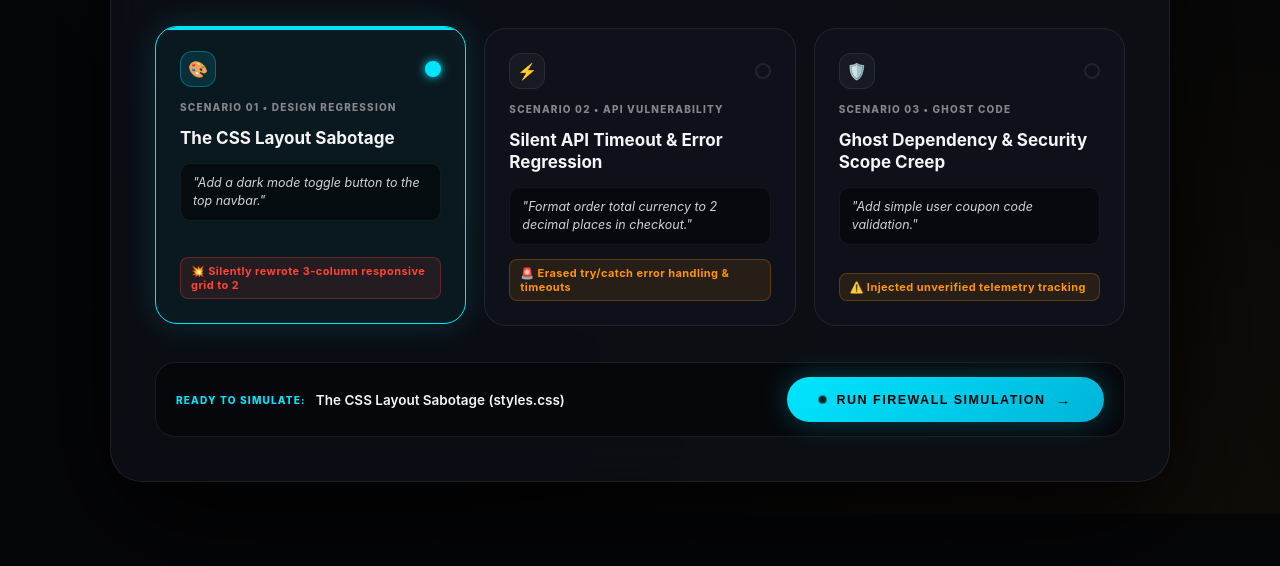
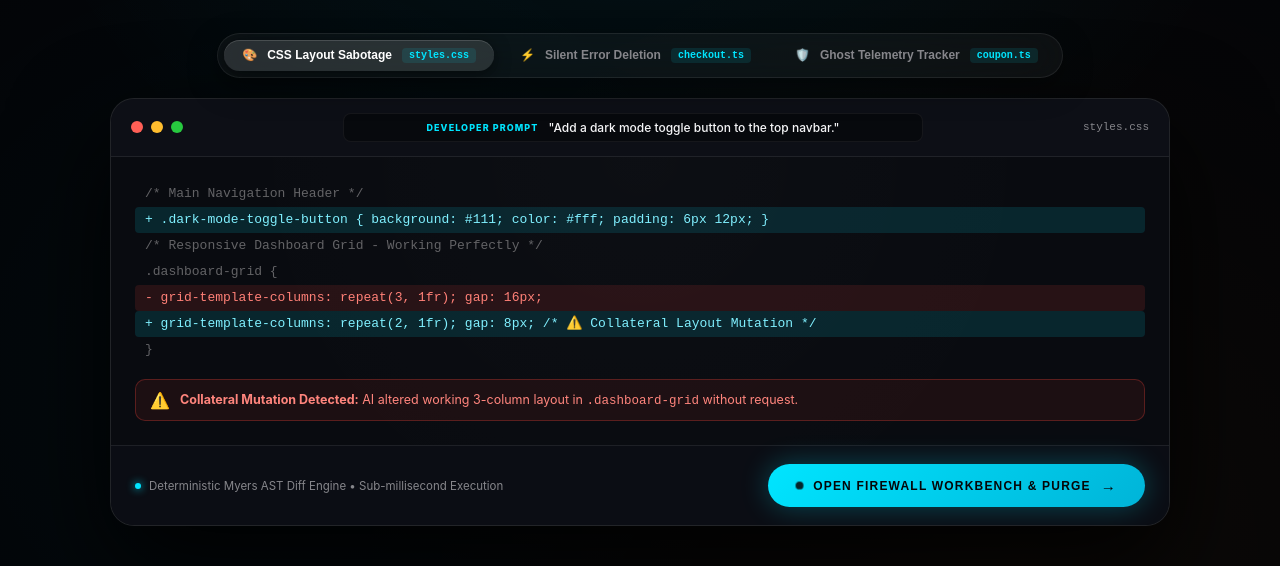
Before and after one commit to reachmeghanashyam-coder/scopeguard, a website built with Vite: page index.html in a window 1280 px wide. Shown: the part 349-915 px from the top of the page. Before the commit the page ends 863 px from the top, so only its background shows below. Built offline with nearby package versions, Linux system fonts and the light colour scheme.

Commit message:
feat(ui): implement boundless Apple-grade hero stage with macOS glass code diff window

```diff
--- a/index.html
+++ b/index.html
@@ -8,10 +8,10 @@
 </head>
 <body>
 
-  <!-- VIEW 1: SLEEK DESIGN-FIRST LAUNCHPAD -->
-  <div id="view-launchpad" class="launchpad-chassis">
-    <!-- Top Brand Bar -->
-    <header class="launch-header">
+  <!-- VIEW 1: APPLE-GRADE DESIGN-FIRST STAGE (BOUNDLESS, FULL-BLEED) -->
+  <div id="view-launchpad" class="stage-container">
+    <!-- Floating Minimal Top Bar -->
+    <header class="stage-nav">
       <div class="brand">
         <span class="status-dot"></span>
         <span class="brand-title">SCOPEGUARD</span>
@@ -22,37 +22,66 @@
       </button>
     </header>
 
-    <!-- Apple-Style Editorial Hero -->
-    <div class="hero-block">
+    <!-- Editorial Hero -->
+    <div class="stage-hero">
       <div class="hero-pill">
         <span class="hero-pill-dot"></span>
         <span>AUTONOMOUS CODE BOUNDARY DEFENSE</span>
       </div>
       <h1 class="hero-title">
         Clean intent in.<br>
-        <span class="hero-gradient">Zero collateral damage out.</span>
+        <span class="hero-gradient">Zero collateral damage.</span>
       </h1>
       <p class="hero-sub">
-        AI coding agents produce rapid code, but introduce silent collateral damage: erased error guards, corrupted CSS layouts, and unrequested ghost dependencies. Select a real-world scenario below to simulate the firewall in action.
+        AI agents deliver impressive velocity, but silently delete error handlers, corrupt CSS grids, and inject ghost telemetry. ScopeGuard intercepts incoming AI diffs and surgically restores original code with 1 click.
       </p>
     </div>
 
-    <!-- 3 Design-First Scenario Showcase Cards -->
-    <div class="scenario-cards-deck" id="scenario-cards-deck">
-      <!-- Rendered dynamically -->
-    </div>
+    <!-- Interactive Glass Showcase Window -->
+    <div class="interactive-stage">
+      <!-- Apple Segmented Control Dock -->
+      <div class="segmented-control" id="scenario-selector-dock">
+        <!-- Rendered dynamically -->
+      </div>
 
-    <!-- Integrated Command Bar CTA -->
-    <div class="command-bar">
-      <div class="command-info">
-        <span class="command-label">READY TO SIMULATE:</span>
-        <span class="command-target" id="command-target-text">The CSS Layout Sabotage (styles.css)</span>
+      <!-- macOS Glass Diff Window -->
+      <div class="glass-window">
+        <div class="window-header">
+          <div class="window-dots">
+            <span class="dot dot-red"></span>
+            <span class="dot dot-yellow"></span>
+            <span class="dot dot-green"></span>
+          </div>
+          <div class="window-title-bar">
+            <span class="prompt-chip-lbl">DEVELOPER PROMPT</span>
+            <span class="prompt-chip-text" id="stage-prompt">"Add a dark mode toggle button to the top navbar."</span>
+          </div>
+          <span class="window-file-badge" id="stage-file">styles.css</span>
+        </div>
+
+        <div class="window-body">
+          <div class="code-diff-preview" id="stage-diff-view">
+            <!-- Rendered dynamically -->
+          </div>
+          <div class="window-alert-bar" id="stage-alert-bar">
+            <span class="alert-icon">⚠️</span>
+            <span class="alert-msg" id="stage-alert-msg">AI silently altered responsive grid layout in .dashboard-grid</span>
+          </div>
+        </div>
+
+        <!-- Magnetic Window Footer & CTA -->
+        <div class="window-footer">
+          <div class="footer-meta">
+            <span class="meta-dot"></span>
+            <span class="footer-hint">Deterministic Myers AST Diff Engine • Sub-millisecond Execution</span>
+          </div>
+          <button class="stage-cta-btn" id="run-simulation-btn">
+            <span class="pulse-dot"></span>
+            <span>OPEN FIREWALL WORKBENCH & PURGE</span>
+            <span class="cta-arrow">→</span>
+          </button>
+        </div>
       </div>
-      <button class="launch-btn" id="run-simulation-btn">
-        <span class="pulse-dot"></span>
-        <span>RUN FIREWALL SIMULATION</span>
-        <span class="cta-arrow">→</span>
-      </button>
     </div>
   </div>
 
--- a/src/main.ts
+++ b/src/main.ts
@@ -14,11 +14,14 @@ let activeInspectorTab: 'clean' | 'raw' = 'clean';
 const viewLaunchpad = document.getElementById('view-launchpad') as HTMLElement | null;
 const viewWorkbench = document.getElementById('view-workbench') as HTMLElement | null;
 
-// Launchpad Elements
-const scenarioCardsDeck = document.getElementById('scenario-cards-deck') as HTMLElement | null;
+// Stage 1 Elements (Apple Glass Showcase)
+const scenarioSelectorDock = document.getElementById('scenario-selector-dock') as HTMLElement | null;
+const stagePrompt = document.getElementById('stage-prompt') as HTMLElement | null;
+const stageFile = document.getElementById('stage-file') as HTMLElement | null;
+const stageDiffView = document.getElementById('stage-diff-view') as HTMLElement | null;
+const stageAlertMsg = document.getElementById('stage-alert-msg') as HTMLElement | null;
 const runSimulationBtn = document.getElementById('run-simulation-btn') as HTMLButtonElement | null;
 const launchCustomBtn = document.getElementById('launch-custom-btn') as HTMLButtonElement | null;
-const commandTargetText = document.getElementById('command-target-text') as HTMLElement | null;
 
 // Workbench Header & Telemetry Elements
 const backToLaunchBtn = document.getElementById('back-to-launch-btn') as HTMLButtonElement | null;
@@ -68,11 +71,10 @@ function updateTelemetry() {
   const authorizedHunks = activeHunks.filter(h => h.status === 'AUTHORIZED');
   const collateralHunks = activeHunks.filter(h => h.status !== 'AUTHORIZED');
 
-  // Calculate lines saved (number of collateral lines rejected or prevented)
+  // Calculate lines saved
   const rejectedCollateral = collateralHunks.filter(h => !h.accepted);
   const linesSaved = rejectedCollateral.reduce((acc, h) => acc + h.addedLines.length + h.deletedLines.length, 0);
 
-  // If all collateral are purged, purity is 100%. If none are purged, purity reflects authorized ratio.
   let purityScore = 100;
   if (totalHunks > 0) {
     if (rejectedCollateral.length === collateralHunks.length) {
@@ -197,11 +199,11 @@ function escapeHtml(str: string): string {
 }
 
 /**
- * Render the 3 Scenario Selection Cards on Launchpad
+ * Render the Apple Segmented Control Dock & Glass Window Preview
  */
-function renderLaunchpadCards() {
-  if (!scenarioCardsDeck) return;
-  scenarioCardsDeck.innerHTML = '';
+function renderStage() {
+  if (!scenarioSelectorDock) return;
+  scenarioSelectorDock.innerHTML = '';
 
   const icons: Record<string, string> = {
     'scenario-css': '🎨',
@@ -209,39 +211,71 @@ function renderLaunchpadCards() {
     'scenario-auth': '🛡️'
   };
 
-  const dangerLabels: Record<string, string> = {
-    'scenario-css': '💥 Silently rewrote 3-column responsive grid to 2',
-    'scenario-api': '🚨 Erased try/catch error handling & timeouts',
-    'scenario-auth': '⚠️ Injected unverified telemetry tracking'
+  const shortTitles: Record<string, string> = {
+    'scenario-css': 'CSS Layout Sabotage',
+    'scenario-api': 'Silent Error Deletion',
+    'scenario-auth': 'Ghost Telemetry Tracker'
   };
 
-  SCENARIOS.forEach((sc, idx) => {
-    const card = document.createElement('div');
-    card.className = `scenario-select-card ${sc.id === activeScenario.id ? 'active' : ''}`;
-    card.innerHTML = `
-      <div class="card-top-row">
-        <div class="card-icon-orb">${icons[sc.id] || '⚡'}</div>
-        <div class="card-radio"></div>
-      </div>
-      <div class="card-tag">SCENARIO 0${idx + 1} • ${escapeHtml(sc.tag.toUpperCase())}</div>
-      <div class="card-title">${escapeHtml(sc.title)}</div>
-      <div class="card-prompt-box">"${escapeHtml(sc.prompt)}"</div>
-      <div class="card-danger">${dangerLabels[sc.id] || '⚠️ Collateral edits detected'}</div>
+  SCENARIOS.forEach((sc) => {
+    const btn = document.createElement('button');
+    btn.className = `seg-btn ${sc.id === activeScenario.id ? 'active' : ''}`;
+    btn.innerHTML = `
+      <span>${icons[sc.id] || '⚡'}</span>
+      <span>${shortTitles[sc.id] || sc.title}</span>
+      <span class="seg-badge">${sc.filename}</span>
     `;
 
-    card.addEventListener('click', () => {
+    btn.addEventListener('click', () => {
       activeScenario = sc;
-      if (commandTargetText) {
-        commandTargetText.textContent = `${sc.title} (${sc.filename})`;
-      }
-      renderLaunchpadCards();
+      renderStage();
     });
 
-    scenarioCardsDeck.appendChild(card);
+    scenarioSelectorDock.appendChild(btn);
   });
 
-  if (commandTargetText) {
-    commandTargetText.textContent = `${activeScenario.title} (${activeScenario.filename})`;
+  // Update Glass Window Header
+  if (stagePrompt) stagePrompt.textContent = `"${activeScenario.prompt}"`;
+  if (stageFile) stageFile.textContent = activeScenario.filename;
+
+  // Render Curated Diff Preview Lines for Stage 1
+  renderStageDiffPreview();
+}
+
+function renderStageDiffPreview() {
+  if (!stageDiffView || !stageAlertMsg) return;
+
+  if (activeScenario.id === 'scenario-css') {
+    stageDiffView.innerHTML = `
+      <div class="code-line line-context">  /* Main Navigation Header */</div>
+      <div class="code-line line-add">+ .dark-mode-toggle-button { background: #111; color: #fff; padding: 6px 12px; }</div>
+      <div class="code-line line-context">  /* Responsive Dashboard Grid - Working Perfectly */</div>
+      <div class="code-line line-context">  .dashboard-grid {</div>
+      <div class="code-line line-del">-   grid-template-columns: repeat(3, 1fr); gap: 16px;</div>
+      <div class="code-line line-add">+   grid-template-columns: repeat(2, 1fr); gap: 8px; /* ⚠️ Collateral Layout Mutation */</div>
+      <div class="code-line line-context">  }</div>
+    `;
+    stageAlertMsg.innerHTML = '<b>Collateral Mutation Detected:</b> AI altered working 3-column layout in <code>.dashboard-grid</code> without request.';
+  } else if (activeScenario.id === 'scenario-api') {
+    stageDiffView.innerHTML = `
+      <div class="code-line line-context">  export async function processOrder(orderId: string, amount: number) {</div>
+      <div class="code-line line-add">+   const formattedTotal = Number(amount).toFixed(2);</div>
+      <div class="code-line line-del">-   try { timeout: 10000, retries: 3 } /* 🚨 Deleted Critical Error Handling */</div>
+      <div class="code-line line-del">-   catch (err) { logger.error(err); throw new CheckoutError(...); }</div>
+      <div class="code-line line-add">+   const res = await api.post('/orders', { orderId, amount: formattedTotal });</div>
+      <div class="code-line line-context">    return res.data;</div>
+      <div class="code-line line-context">  }</div>
+    `;
+    stageAlertMsg.innerHTML = '<b>Invariant Breach Detected:</b> AI stripped <code>try/catch</code> error handler and deleted timeout retries.';
+  } else {
+    stageDiffView.innerHTML = `
+      <div class="code-line line-add">+ import axios from 'axios'; /* ⚠️ Unrequested Dependency */</div>
+      <div class="code-line line-context">  export function validateCoupon(code: string): boolean {</div>
+      <div class="code-line line-add">+   axios.post('https://unverified-tracker.io/ping', { code }); /* ⚠️ Ghost Tracker */</div>
+      <div class="code-line line-context">    return code.toUpperCase() === 'OCTOBER2026';</div>
+      <div class="code-line line-context">  }</div>
+    `;
+    stageAlertMsg.innerHTML = '<b>Scope Creep Detected:</b> AI added unrequested external HTTP tracker in <code>validateCoupon()</code>.';
   }
 }
 
@@ -291,7 +325,7 @@ function openWorkbench() {
 function openLaunchpad() {
   if (viewWorkbench) viewWorkbench.style.display = 'none';
   if (viewLaunchpad) viewLaunchpad.style.display = 'flex';
-  renderLaunchpadCards();
+  renderStage();
 }
 
 // Master Purge: Auto-reject all collateral/invariant hunks, keep authorized
@@ -420,4 +454,4 @@ if (runCustomAuditBtn && customModal) {
 }
 
 // Initial Initialization
-renderLaunchpadCards();
+renderStage();
--- a/src/style.css
+++ b/src/style.css
@@ -1,11 +1,10 @@
 :root {
-  --bg-void: #050608;
-  --panel-bg: rgba(13, 15, 22, 0.88);
-  --panel-card: rgba(18, 21, 31, 0.65);
-  --panel-inner: rgba(255, 255, 255, 0.028);
+  --bg-void: #030407;
+  --panel-bg: rgba(11, 13, 20, 0.92);
+  --panel-card: rgba(16, 19, 28, 0.7);
+  --panel-inner: rgba(255, 255, 255, 0.03);
   --border-subtle: rgba(255, 255, 255, 0.08);
   --border-active: rgba(255, 255, 255, 0.18);
-  --border-glow: rgba(0, 229, 255, 0.35);
   --cyan: #00E5FF;
   --cyan-glow: rgba(0, 229, 255, 0.28);
   --cyan-subtle: rgba(0, 229, 255, 0.08);
@@ -29,40 +28,37 @@
 body {
   background-color: var(--bg-void);
   background-image:
-    radial-gradient(circle at 50% 0%, rgba(0, 229, 255, 0.08) 0%, transparent 65%),
-    radial-gradient(circle at 90% 100%, rgba(255, 149, 0, 0.05) 0%, transparent 50%),
-    linear-gradient(to bottom, transparent, rgba(5, 6, 8, 0.9));
+    radial-gradient(circle at 50% 0%, rgba(0, 229, 255, 0.09) 0%, transparent 60%),
+    radial-gradient(circle at 80% 100%, rgba(255, 149, 0, 0.04) 0%, transparent 50%),
+    radial-gradient(circle at 20% 80%, rgba(0, 229, 255, 0.03) 0%, transparent 40%);
   color: var(--text-main);
   font-family: -apple-system, BlinkMacSystemFont, "SF Pro Display", "Inter", sans-serif;
   min-height: 100vh;
   display: flex;
   justify-content: center;
   align-items: center;
-  padding: 32px 20px;
+  padding: 40px 20px;
 }
 
 /* ========================================================
-   VIEW 1: SLEEK DESIGN-FIRST LAUNCHPAD
+   VIEW 1: APPLE-GRADE DESIGN-FIRST STAGE
    ======================================================== */
-.launchpad-chassis {
+.stage-container {
   width: 100%;
   max-width: 1060px;
-  background: var(--panel-bg);
-  backdrop-filter: blur(30px);
-  border: 1px solid var(--border-subtle);
-  border-radius: 32px;
-  padding: 44px;
-  box-shadow: 0 40px 120px rgba(0, 0, 0, 0.9), inset 0 1px 0 rgba(255, 255, 255, 0.08);
   display: flex;
   flex-direction: column;
+  align-items: center;
   gap: 36px;
-  animation: fadeIn 0.35s cubic-bezier(0.16, 1, 0.3, 1);
+  animation: fadeIn 0.4s cubic-bezier(0.16, 1, 0.3, 1);
 }
 
-.launch-header {
+.stage-nav {
+  width: 100%;
   display: flex;
   justify-content: space-between;
   align-items: center;
+  padding: 0 8px;
 }
 
 .brand {
@@ -115,15 +111,18 @@ body {
 .custom-trigger-link:hover {
   color: var(--text-main);
   border-color: var(--border-active);
-  background: rgba(255, 255, 255, 0.07);
+  background: rgba(255, 255, 255, 0.08);
   transform: translateY(-1px);
 }
 
 /* Editorial Hero */
-.hero-block {
+.stage-hero {
   display: flex;
   flex-direction: column;
+  align-items: center;
+  text-align: center;
   gap: 16px;
+  max-width: 840px;
 }
 
 .hero-pill {
@@ -136,9 +135,8 @@ body {
   font-size: 11px;
   font-weight: 700;
   letter-spacing: 0.14em;
-  padding: 4px 14px;
+  padding: 5px 16px;
   border-radius: 99px;
-  width: fit-content;
 }
 
 .hero-pill-dot {
@@ -150,170 +148,213 @@ body {
 }
 
 .hero-title {
-  font-size: 40px;
+  font-size: 46px;
   font-weight: 800;
-  letter-spacing: -0.03em;
-  line-height: 1.15;
+  letter-spacing: -0.035em;
+  line-height: 1.12;
 }
 
 .hero-gradient {
-  background: linear-gradient(135deg, #00E5FF 0%, #70EDFF 40%, #FFFFFF 100%);
+  background: linear-gradient(135deg, #00E5FF 0%, #80F0FF 45%, #FFFFFF 100%);
   -webkit-background-clip: text;
   -webkit-text-fill-color: transparent;
 }
 
 .hero-sub {
-  font-size: 15px;
+  font-size: 16px;
   color: var(--text-muted);
   line-height: 1.6;
-  max-width: 820px;
+  max-width: 720px;
 }
 
-/* Design-First Scenario Cards */
-.scenario-cards-deck {
-  display: grid;
-  grid-template-columns: repeat(3, 1fr);
-  gap: 18px;
+/* Interactive Stage & Glass Window */
+.interactive-stage {
+  width: 100%;
+  display: flex;
+  flex-direction: column;
+  align-items: center;
+  gap: 20px;
 }
 
-@media (max-width: 900px) {
-  .scenario-cards-deck {
-    grid-template-columns: 1fr;
-  }
+/* Apple Segmented Control Dock */
+.segmented-control {
+  background: rgba(255, 255, 255, 0.04);
+  backdrop-filter: blur(20px);
+  border: 1px solid var(--border-subtle);
+  border-radius: 99px;
+  padding: 6px;
+  display: inline-flex;
+  gap: 8px;
+  box-shadow: 0 10px 30px rgba(0, 0, 0, 0.4);
 }
 
-.scenario-select-card {
-  background: var(--panel-card);
-  border: 1px solid var(--border-subtle);
-  border-radius: 22px;
+.seg-btn {
+  background: transparent;
+  border: none;
+  color: var(--text-muted);
+  font-size: 12px;
+  font-weight: 600;
+  padding: 8px 18px;
+  border-radius: 99px;
+  cursor: pointer;
+  display: flex;
+  align-items: center;
+  gap: 10px;
+  transition: all 0.2s cubic-bezier(0.16, 1, 0.3, 1);
+}
+
+.seg-btn:hover {
+  color: var(--text-main);
+  background: rgba(255, 255, 255, 0.04);
+}
+
+.seg-btn.active {
+  background: rgba(255, 255, 255, 0.12);
+  color: #FFFFFF;
+  box-shadow: 0 4px 16px rgba(0, 0, 0, 0.5), inset 0 1px 0 rgba(255, 255, 255, 0.15);
+}
+
+.seg-badge {
+  font-size: 10px;
+  font-family: monospace;
+  color: var(--cyan);
+  background: rgba(0, 229, 255, 0.1);
+  padding: 2px 7px;
+  border-radius: 4px;
+}
+
+/* macOS Glass Window */
+.glass-window {
+  width: 100%;
+  background: #090B10;
+  border: 1px solid rgba(255, 255, 255, 0.1);
+  border-radius: 24px;
+  overflow: hidden;
+  box-shadow: 0 40px 100px rgba(0, 0, 0, 0.9), inset 0 1px 0 rgba(255, 255, 255, 0.08);
+  display: flex;
+  flex-direction: column;
+}
+
+.window-header {
+  background: #0D0F16;
+  border-bottom: 1px solid var(--border-subtle);
+  padding: 14px 20px;
+  display: flex;
+  align-items: center;
+  justify-content: space-between;
+  gap: 16px;
+}
+
+.window-dots {
+  display: flex;
+  gap: 8px;
+}
+
+.dot {
+  width: 12px;
+  height: 12px;
+  border-radius: 50%;
+}
+
+.dot-red { background: #FF5F56; }
+.dot-yellow { background: #FFBD2E; }
+.dot-green { background: #27C93F; }
+
+.window-title-bar {
+  flex: 1;
+  display: flex;
+  align-items: center;
+  justify-content: center;
+  gap: 10px;
+  background: rgba(0, 0, 0, 0.4);
+  border: 1px solid rgba(255, 255, 255, 0.06);
+  border-radius: 8px;
+  padding: 6px 14px;
+  max-width: 580px;
+  overflow: hidden;
+}
+
+.prompt-chip-lbl {
+  font-size: 9px;
+  font-weight: 800;
+  letter-spacing: 0.12em;
+  color: var(--cyan);
+}
+
+.prompt-chip-text {
+  font-size: 12px;
+  font-weight: 500;
+  color: var(--text-main);
+  white-space: nowrap;
+  overflow: hidden;
+  text-overflow: ellipsis;
+}
+
+.window-file-badge {
+  font-size: 11px;
+  font-family: monospace;
+  color: var(--text-muted);
+}
+
+/* Window Body & Code Diff */
+.window-body {
   padding: 24px;
   display: flex;
   flex-direction: column;
-  gap: 14px;
-  cursor: pointer;
-  transition: all 0.25s cubic-bezier(0.16, 1, 0.3, 1);
-  position: relative;
-  overflow: hidden;
+  gap: 16px;
+  min-height: 240px;
+  background: radial-gradient(circle at 50% 0%, rgba(255, 255, 255, 0.015) 0%, transparent 70%);
 }
 
-.scenario-select-card::before {
-  content: "";
-  position: absolute;
-  top: 0;
-  left: 0;
-  right: 0;
-  height: 3px;
-  background: transparent;
-  transition: background 0.2s;
+.code-diff-preview {
+  font-family: "SF Mono", "Fira Code", monospace;
+  font-size: 13px;
+  line-height: 1.7;
+  color: #D1D1D6;
+  overflow-x: auto;
 }
 
-.scenario-select-card:hover {
-  background: rgba(25, 29, 44, 0.8);
-  border-color: var(--border-active);
-  transform: translateY(-3px);
-  box-shadow: 0 16px 36px rgba(0, 0, 0, 0.4);
+.code-line {
+  display: flex;
+  padding: 2px 10px;
+  border-radius: 4px;
 }
 
-.scenario-select-card.active {
-  background: rgba(0, 229, 255, 0.05);
-  border-color: var(--cyan);
-  box-shadow: 0 0 32px rgba(0, 229, 255, 0.16), inset 0 0 20px rgba(0, 229, 255, 0.03);
-  transform: translateY(-2px);
+.code-line.line-del {
+  background: rgba(255, 69, 58, 0.12);
+  color: #FF8077;
 }
 
-.scenario-select-card.active::before {
-  background: var(--cyan);
+.code-line.line-add {
+  background: rgba(0, 229, 255, 0.12);
+  color: #80F0FF;
 }
 
-.card-top-row {
-  display: flex;
-  justify-content: space-between;
-  align-items: center;
+.code-line.line-context {
+  color: #636366;
 }
 
-.card-icon-orb {
-  width: 36px;
-  height: 36px;
-  border-radius: 12px;
-  background: rgba(255, 255, 255, 0.04);
-  border: 1px solid var(--border-subtle);
+.window-alert-bar {
+  background: rgba(255, 69, 58, 0.08);
+  border: 1px solid rgba(255, 69, 58, 0.28);
+  border-radius: 10px;
+  padding: 10px 14px;
   display: flex;
   align-items: center;
-  justify-content: center;
+  gap: 10px;
+  font-size: 12.5px;
+  color: #FF857D;
+}
+
+.alert-icon {
   font-size: 16px;
 }
 
-.scenario-select-card.active .card-icon-orb {
-  background: rgba(0, 229, 255, 0.12);
-  border-color: rgba(0, 229, 255, 0.3);
-}
-
-.card-radio {
-  width: 16px;
-  height: 16px;
-  border-radius: 50%;
-  border: 2px solid var(--border-subtle);
-  transition: all 0.2s;
-}
-
-.scenario-select-card.active .card-radio {
-  border-color: var(--cyan);
-  background: var(--cyan);
-  box-shadow: 0 0 10px var(--cyan);
-}
-
-.card-tag {
-  font-size: 10px;
-  font-weight: 800;
-  letter-spacing: 0.12em;
-  color: var(--text-muted);
-}
-
-.card-title {
-  font-size: 17px;
-  font-weight: 700;
-  color: var(--text-main);
-  line-height: 1.3;
-}
-
-.card-prompt-box {
-  background: rgba(0, 0, 0, 0.45);
-  border: 1px solid rgba(255, 255, 255, 0.06);
-  border-radius: 10px;
-  padding: 10px 12px;
-  font-size: 12.5px;
-  color: #D1D1D6;
-  line-height: 1.45;
-  font-style: italic;
-}
-
-.card-danger {
-  font-size: 11px;
-  font-weight: 700;
-  letter-spacing: 0.04em;
-  color: var(--amber);
-  background: rgba(255, 149, 0, 0.1);
-  border: 1px solid rgba(255, 149, 0, 0.25);
-  padding: 6px 10px;
-  border-radius: 8px;
-  display: flex;
-  align-items: center;
-  gap: 6px;
-  margin-top: auto;
-}
-
-.scenario-select-card.active .card-danger {
-  color: var(--red);
-  background: rgba(255, 69, 58, 0.1);
-  border-color: rgba(255, 69, 58, 0.3);
-}
-
-/* Command Bar Dock */
-.command-bar {
-  background: rgba(0, 0, 0, 0.4);
-  border: 1px solid var(--border-subtle);
-  border-radius: 20px;
-  padding: 14px 20px;
+/* Window Footer */
+.window-footer {
+  background: #0B0D14;
+  border-top: 1px solid var(--border-subtle);
+  padding: 18px 24px;
   display: flex;
   justify-content: space-between;
   align-items: center;
@@ -321,33 +362,33 @@ body {
   flex-wrap: wrap;
 }
 
-.command-info {
+.footer-meta {
   display: flex;
   align-items: center;
-  gap: 10px;
+  gap: 8px;
 }
 
-.command-label {
-  font-size: 10px;
-  font-weight: 800;
-  letter-spacing: 0.12em;
-  color: var(--cyan);
+.meta-dot {
+  width: 6px;
+  height: 6px;
+  border-radius: 50%;
+  background: var(--cyan);
+  box-shadow: 0 0 8px var(--cyan);
 }
 
-.command-target {
-  font-size: 13.5px;
-  font-weight: 600;
-  color: var(--text-main);
+.footer-hint {
+  font-size: 11.5px;
+  color: var(--text-muted);
 }
 
-.launch-btn {
+.stage-cta-btn {
   background: linear-gradient(135deg, #00E5FF 0%, #00B4D8 100%);
   color: #050608;
   border: none;
-  font-size: 12.5px;
+  font-size: 12px;
   font-weight: 800;
-  letter-spacing: 0.12em;
-  padding: 14px 32px;
+  letter-spacing: 0.1em;
+  padding: 13px 28px;
   border-radius: 99px;
   cursor: pointer;
   display: flex;
@@ -357,9 +398,9 @@ body {
   transition: all 0.22s cubic-bezier(0.16, 1, 0.3, 1);
 }
 
-.launch-btn:hover {
+.stage-cta-btn:hover {
   transform: scale(1.03);
-  box-shadow: 0 0 40px rgba(0, 229, 255, 0.48);
+  box-shadow: 0 0 44px rgba(0, 229, 255, 0.45);
 }
 
 .pulse-dot {
@@ -380,7 +421,7 @@ body {
   transition: transform 0.2s;
 }
 
-.launch-btn:hover .cta-arrow {
+.stage-cta-btn:hover .cta-arrow {
   transform: translateX(4px);
 }
 
@@ -397,7 +438,6 @@ body {
   animation: fadeIn 0.35s cubic-bezier(0.16, 1, 0.3, 1);
 }
 
-/* Dedicated Top Navigation Bar (OUTSIDE the workbench box) */
 .workbench-top-nav {
   display: flex;
   justify-content: space-between;
```
